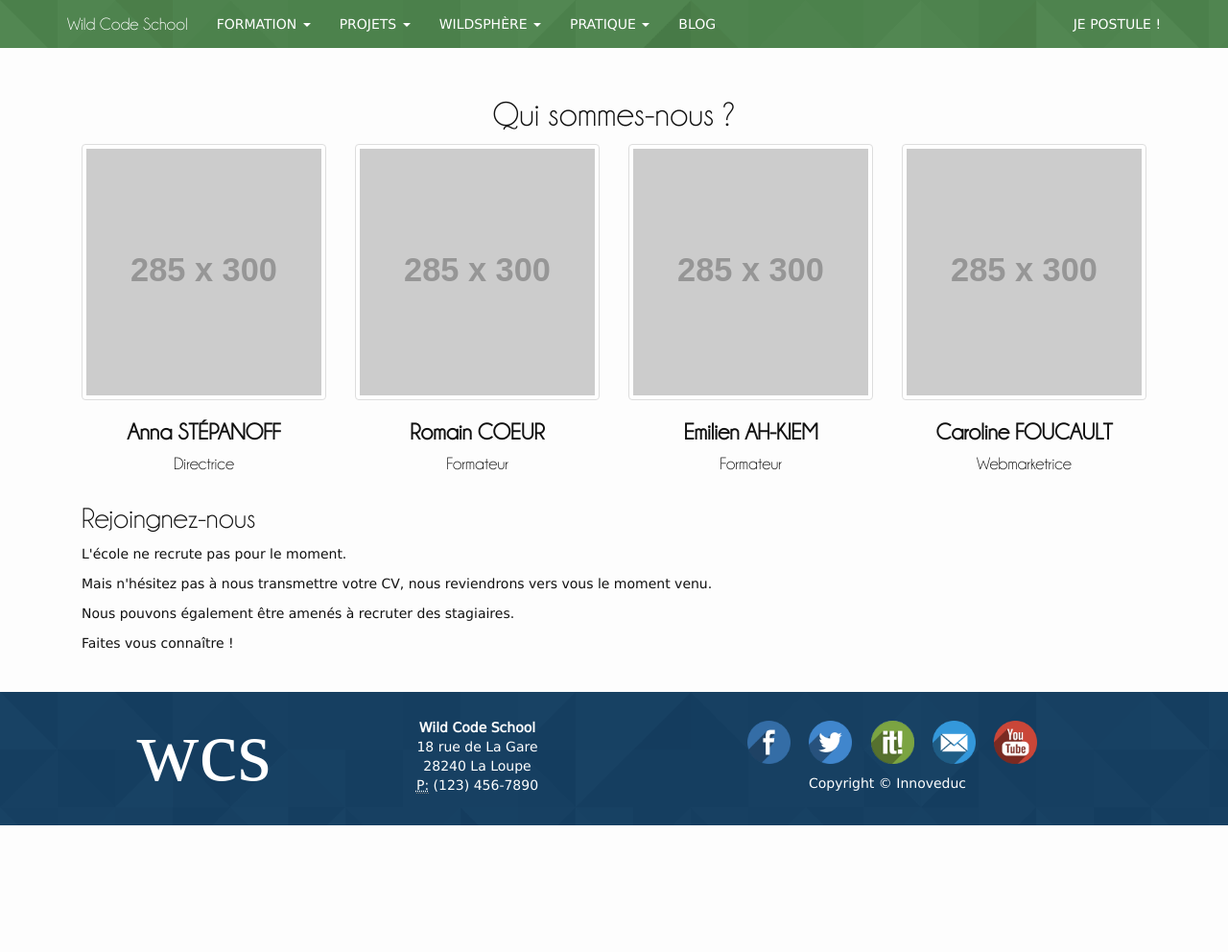
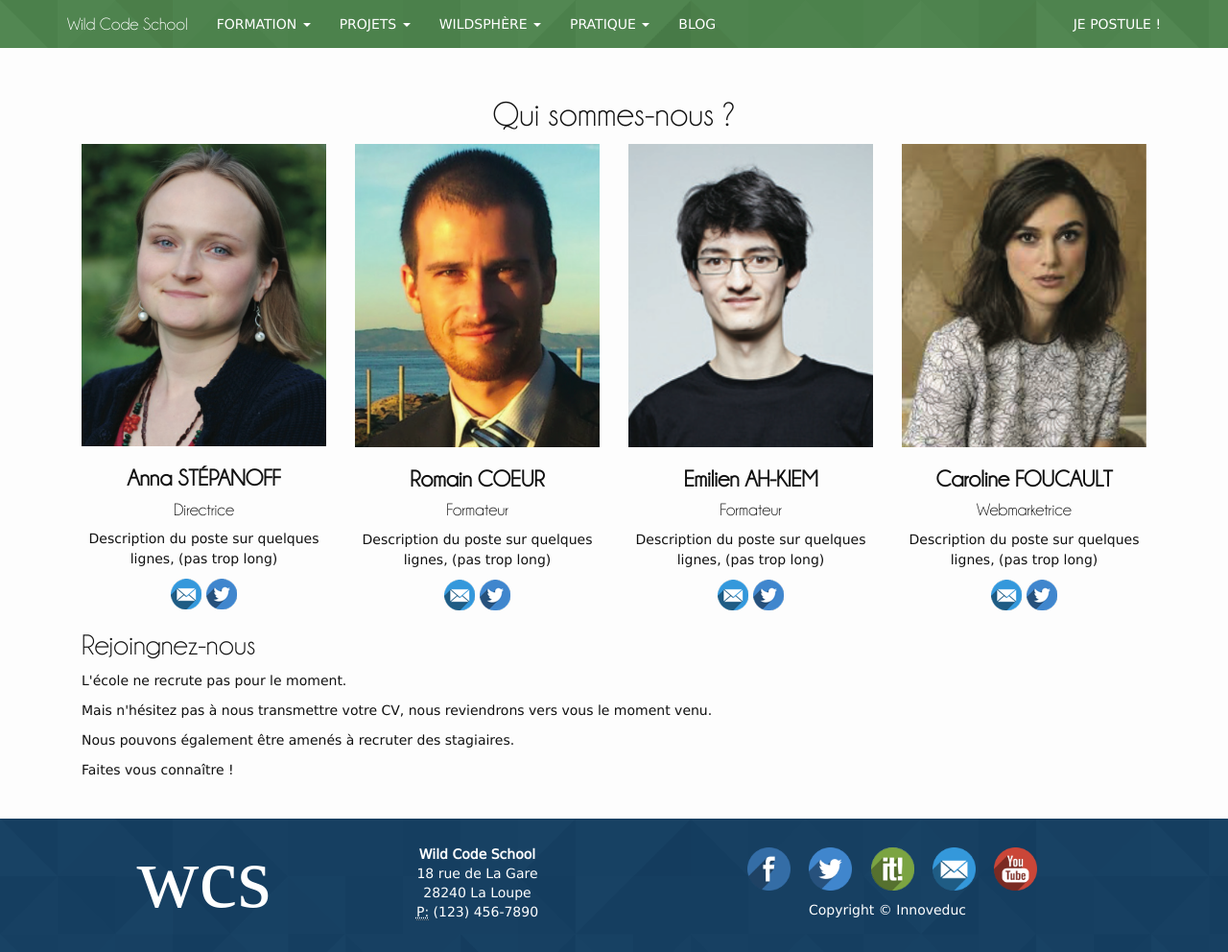
Before and after one commit to alem972/wildcodeschool.github.io, a Jekyll site: the page built from qui-sommes-nous.html, in a window 1280 px wide and 992 px high. Shown: the whole window at 96% size. Built offline with Jekyll 4.4.1, drawn with Linux system fonts in a browser that asks for light colours; nearby versions of some CDN libraries; some web fonts are replaced.

Commit message:
front qui-sommes-nous devenir-eleve

```diff
--- a/_includes/header.html
+++ b/_includes/header.html
@@ -27,7 +27,7 @@
           <li class="dropdown">
               <a href="#" class="dropdown-toggle" data-toggle="dropdown" role="button" aria-expanded="false">PROJETS <span class="caret"></span></a>
               <ul class="dropdown-menu" role="menu">
-                <li><a href="/projet-de-developpement">PROJET DE DÉVELOPPEMENT</a></li>
+                <li><a href="/projets-des-eleves">PROJETS DES ÉLÈVES</a></li>
                 <li><a href="/evenements">ÉVENEMENTS</a></li>
                 <li><a href="/du-numerique-a-l-ecole">DU NUMÉRIQUE À L'ÉCOLE</a></li>
                 <li><a href="/deposer-un-projet">DÉPOSER UN PROJET</a></li>
--- a/devenir-eleve.html
+++ b/devenir-eleve.html
@@ -12,7 +12,7 @@
   </div>
 
   <div class="col-sm-4">
-    <img src="http://placehold.it/380x162" class="img-responsive">
+    <img src="/img/lion-wcs.png" class="img-responsive center-block">
   </div>
 </div>
 
@@ -31,7 +31,7 @@
 
 <div class="row">
   <div class="col-sm-4">
-    <img src="http://placehold.it/380x193" class="img-responsive">
+    <img src="/img/eleves.png" class="img-responsive">
   </div>
   <div class="col-sm-8">
     <h2>Qui peut candidater ?</h2>
--- a/qui-sommes-nous.html
+++ b/qui-sommes-nous.html
@@ -7,27 +7,39 @@
 
 <div class="row">
   <div class="col-sm-3 text-center">
-    <img src="http://placehold.it/285x300" class="img-thumbnail img-responsive" >
+    <img src="/img/portraits/Anna.png" class="img-responsive" >
     <h3>Anna STÉPANOFF</h3>
     <h4>Directrice</h4>
+    <p>Description du poste sur quelques lignes, (pas trop long)</p>
+    <a href="#" target="_blank"><img src="/img/socials/mail-32.png"></a>
+    <a href="https://twitter.com/AnnaStpnoff" target="_blank"><img src="/img/socials/twitter-32.png"></a>
   </div>
 
   <div class="col-sm-3 text-center">
-    <img src="http://placehold.it/285x300" class="img-thumbnail img-responsive" >
+    <img src="/img/portraits/Romain.png" class="img-responsive" >
     <h3>Romain COEUR</h3>
     <h4>Formateur</h4>
+      <p>Description du poste sur quelques lignes, (pas trop long)</p>
+      <a href="#" target="_blank"><img src="/img/socials/mail-32.png"></a>
+      <a href="https://twitter.com/RomainCoeur" target="_blank"><img src="/img/socials/twitter-32.png"></a>
   </div>
 
   <div class="col-sm-3 text-center">
-    <img src="http://placehold.it/285x300" class="img-thumbnail img-responsive" >
+    <img src="/img/portraits/Emilien.png" class="img-responsive" >
     <h3>Emilien AH-KIEM</h3>
     <h4>Formateur</h4>
+      <p>Description du poste sur quelques lignes, (pas trop long)</p>
+      <a href="#" target="_blank"><img src="/img/socials/mail-32.png"></a>
+      <a href="https://twitter.com/Em_hack" target="_blank"><img src="/img/socials/twitter-32.png"></a>
   </div>
 
   <div class="col-sm-3 text-center">
-    <img src="http://placehold.it/285x300" class="img-thumbnail img-responsive" >
+    <img src="/img/portraits/Caroline.png" class="img-responsive" >
     <h3>Caroline FOUCAULT</h3>
     <h4>Webmarketrice</h4>
+      <p>Description du poste sur quelques lignes, (pas trop long)</p>
+      <a href="#" target="_blank"><img src="/img/socials/mail-32.png"></a>
+      <a href="https://twitter.com/CaroF2307" target="_blank"><img src="/img/socials/twitter-32.png"></a>
   </div>
 </div>
 
```
Also changed, not shown: projets-des-eleves.html (added, +42 -0 lines), img/eleves.png (added), img/lion-wcs.png (added), img/portraits/Anna.png (added), img/portraits/Caroline.png (added), img/portraits/Emilien.png (added), img/portraits/Romain.png (added), img/socials/mail-32.png (added), img/socials/twitter-32.png (added).
